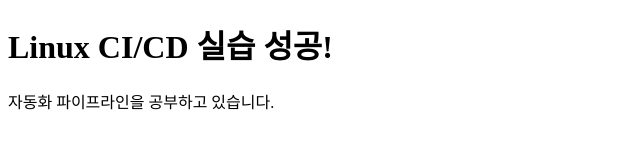
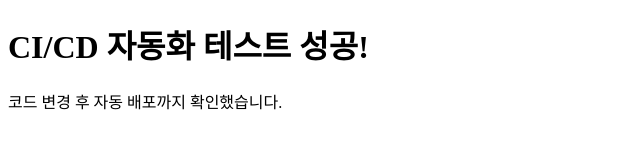
Before and after one commit to JaeHyung001/linux-ci-cd-practice, a plain HTML site: page site/index.html in a window 1280 px wide. Shown: the whole page, without its empty margins (0-640 px from the left). Drawn offline with Linux system fonts and the light colour scheme.

Commit message:
Update index.html

```diff
--- a/site/index.html
+++ b/site/index.html
@@ -6,7 +6,7 @@
   <title>My First CI/CD</title>
 </head>
 <body>
-  <h1>Linux CI/CD 실습 성공!</h1>
-  <p>자동화 파이프라인을 공부하고 있습니다.</p>
+  <h1>CI/CD 자동화 테스트 성공!</h1>
+  <p>코드 변경 후 자동 배포까지 확인했습니다.</p>
 </body>
 </html>
```
